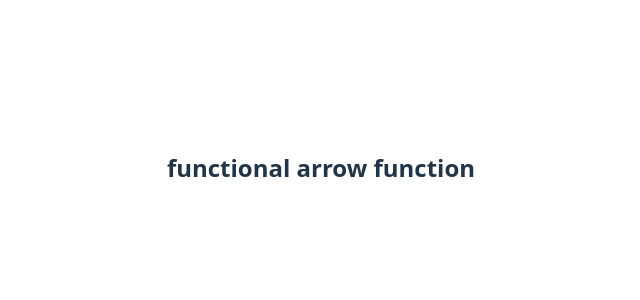
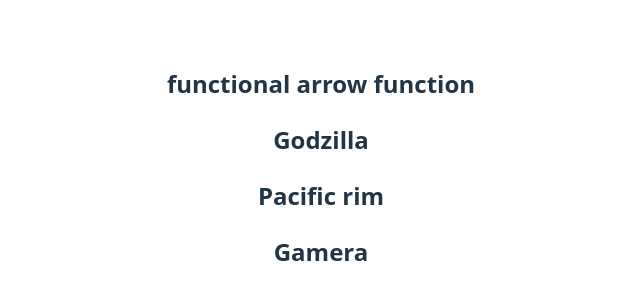
Before and after one commit to jon2502/javascript-mastery-React-Course-2025, a React (Vite) app: page / in a window 1280 px wide. Shown: the part 232-532 px from the top of the page, without its empty margins (319-959 px from the left). Built offline with nearby package versions, Linux system fonts and the light colour scheme.

Commit message:
setup of props

```diff
--- a/src/App.jsx
+++ b/src/App.jsx
@@ -3,9 +3,23 @@
 import viteLogo from '/vite.svg'
 import './App.css'
 
+const Card = ({title}) => {
+  return (
+  <div>
+    <h2>{title}</h2>
+  </div>
+  )
+}
+
 const App = () => {
   return (
-    <h2>functional arrow function</h2>
+    <div>
+      <h2>functional arrow function</h2>
+      <Card title="Godzilla"/>
+      <Card title="Pacific rim"/>
+      <Card title="Gamera"/>
+    </div>
+
   )
 }
 
```
